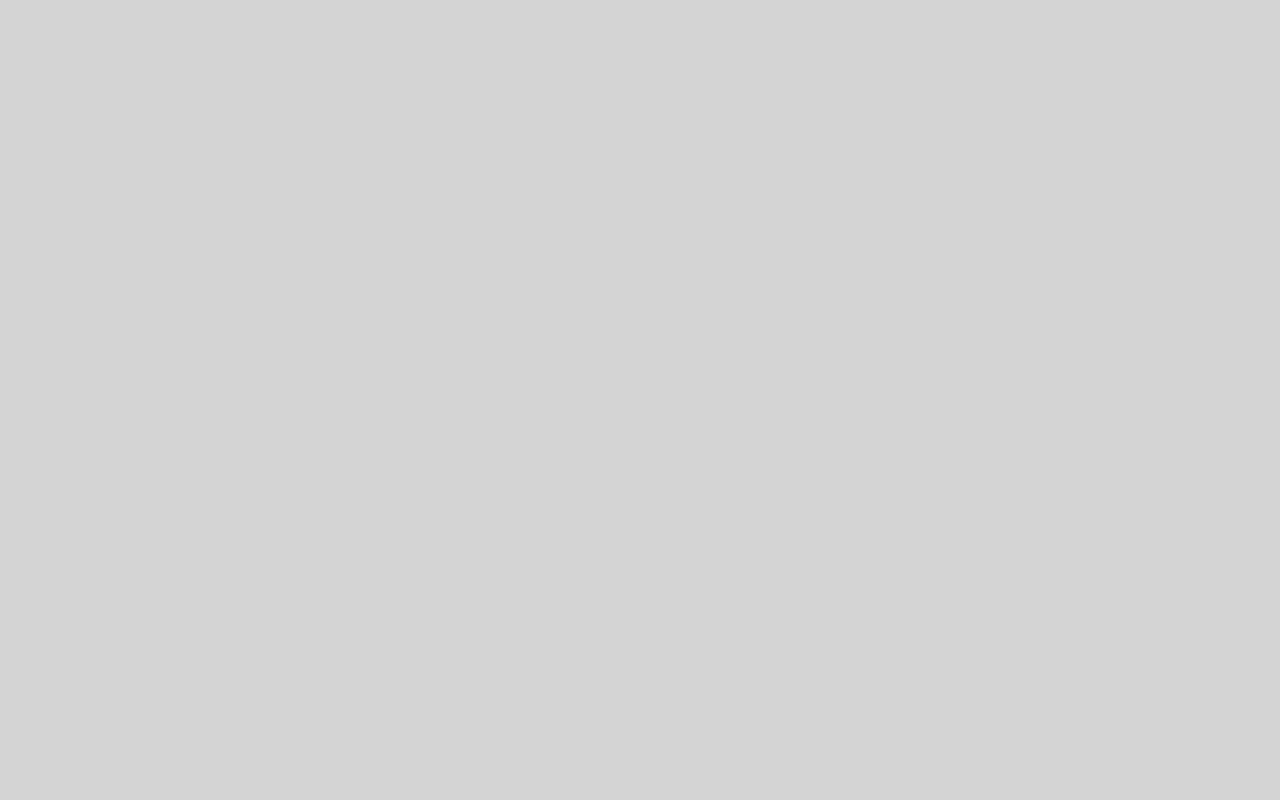
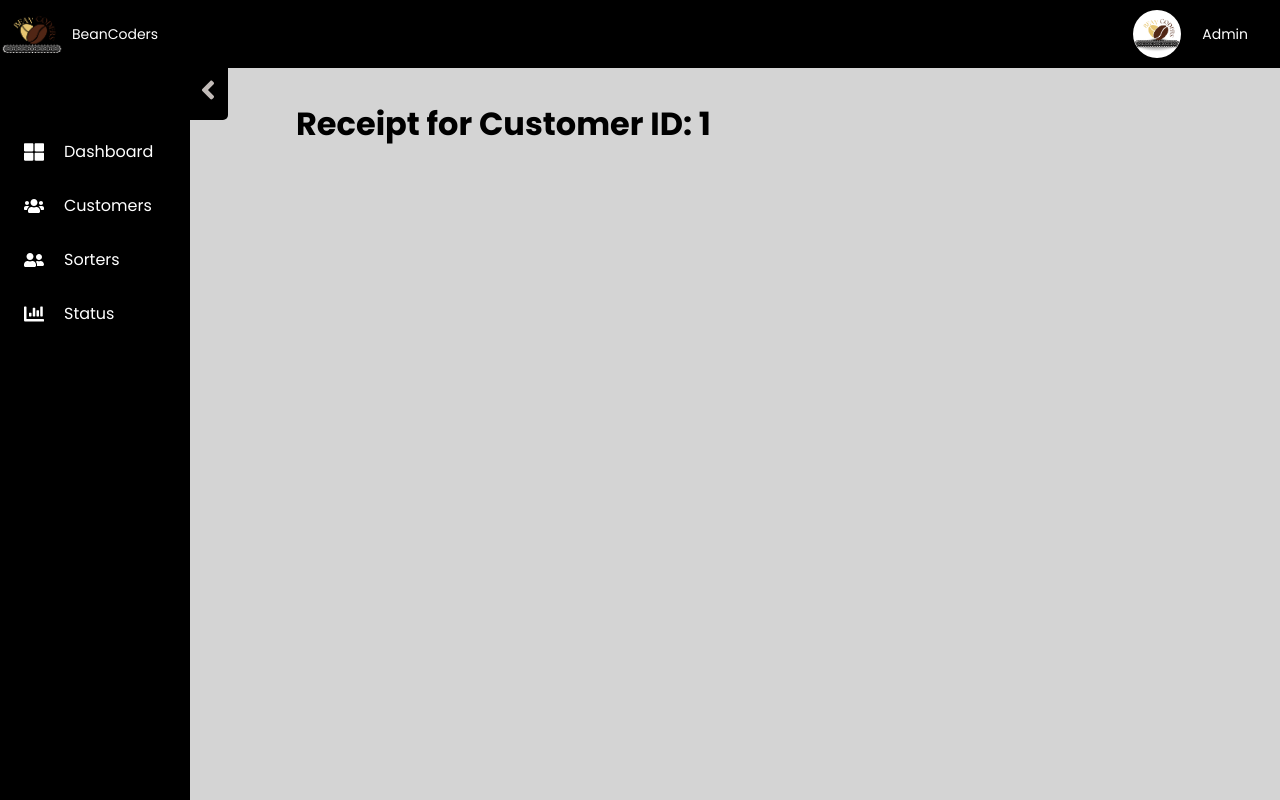
Before and after one commit to joephinecalapiz/beancoders-coffee-sorters, a React (Vite) app: page /receipt/1 in a window 1280 px wide. Before the commit this address had no page. Built offline with nearby package versions, Linux system fonts and the light colour scheme; no server answers.

Commit message:
update code

```diff
--- a/src/App.jsx
+++ b/src/App.jsx
@@ -15,6 +15,7 @@ import Customers from "./screens/DashboardScreen/Customers";
 import Status from "./screens/DashboardScreen/Status";
 import Profile from "./screens/ProfileScreen/Profile";
 import SortingStatus from "./screens/DashboardScreen/SortingStatus";
+import Receipt from "./screens/ReceiptScreen/Receipt";
 
 function App() {
   const [navVisible, showNavbar] = useState(false);
@@ -98,6 +99,7 @@ function App() {
           path="/customerstatus/:customerName"
           element={<SortingStatus />}
         />
+        <Route path="/receipt/:customerId" element={<Receipt />} />
       </Routes>
     </BrowserRouter>
   );
--- a/src/config.jsx
+++ b/src/config.jsx
@@ -1,4 +1,4 @@
 /** @format */
 
-const api_endpoint = "http://192.168.1.19:8000/api";
+const api_endpoint = "http://192.168.1.7:8000/api";
 export default api_endpoint;
--- a/src/screens/DashboardScreen/Customers.jsx
+++ b/src/screens/DashboardScreen/Customers.jsx
@@ -6,9 +6,15 @@ import Sidebar from "../../component/Sidebar";
 import api_endpoint from "../../config";
 import "../.././css/customer.css";
 import "../.././css/Sidebar.css";
+import { useNavigate } from "react-router-dom";
 
 const Customers = () => {
   const [navVisible, showNavbar] = useState(false);
+  const navigate = useNavigate(); // Use the hook here
+
+  const handleSeeMore = (customerId) => {
+    navigate(`/receipt/${customerId}`); // Use the navigate function directly
+  };
 
   const toggleSidebar = () => {
     showNavbar(!navVisible);
@@ -63,13 +69,6 @@ const Customers = () => {
     closeModal();
   };
 
-  const handleSeeMore = (customerName) => {
-    // For demonstration purposes, we'll display an alert with the customer's name as the history
-    alert(
-      `History for ${customerName}: Lorem ipsum dolor sit amet, consectetur adipiscing elit.`
-    );
-  };
-
   useEffect(() => {
     document.title = "Customers";
   }, []);
@@ -103,6 +102,7 @@ const Customers = () => {
   const filteredCustomers = allCustomers.filter((customer) =>
     customer.customerName.toLowerCase().includes(searchText.toLowerCase())
   );
+  const sortedFilteredCustomers = filteredCustomers.sort((a, b) => b.id - a.id);
 
   const handleSearchInputChange = (e) => {
     setSearchText(e.target.value);
@@ -112,8 +112,9 @@ const Customers = () => {
 
   return (
     <>
-      <div className={`App ${navVisible ? "content-shift-right" : ""}`}
-      style={{ backgroundColor: '#d4d4d4' }}
+      <div
+        className={`App ${navVisible ? "content-shift-right" : ""}`}
+        style={{ backgroundColor: "#d4d4d4" }}
       >
         <Sidebar collapsed={navVisible} handleToggleSidebar={toggleSidebar} />
         <Topbar onToggleSidebar={toggleSidebar} />
@@ -226,7 +227,7 @@ const Customers = () => {
                   </th>
                 </tr>
                 <tbody className="bg-white divide-y divide-gray-200">
-                  {filteredCustomers.map((customer) => (
+                  {sortedFilteredCustomers.map((customer) => (
                     <tr key={customer.id} className="custom-table">
                       <td className="poppins-font">{customer.id}</td>
                       <td className="poppins-font">{customer.customerName}</td>
@@ -237,7 +238,7 @@ const Customers = () => {
                           onClick={() => handleSeeMore(customer.customerName)}
                           className="see-more-button focus:outline-none"
                         >
-                          See More...
+                          Receipt
                         </button>
                       </td>
                     </tr>
--- a/src/screens/DashboardScreen/Sorters.jsx
+++ b/src/screens/DashboardScreen/Sorters.jsx
@@ -87,13 +87,6 @@ const Sorters = () => {
     closeModal();
   };
 
-  const handleSeeMore = (sorterName) => {
-    // For demonstration purposes, we'll display an alert with the sorter's name as the history
-    alert(
-      `History for ${sorterName}: Lorem ipsum dolor sit amet, consectetur adipiscing elit.`
-    );
-  };
-
   useEffect(() => {
     document.title = "Sorters";
   }, []);
@@ -103,6 +96,7 @@ const Sorters = () => {
   const filteredSorters = allSorters.filter((sorter) =>
     sorter.sorterName.toLowerCase().includes(searchText.toLowerCase())
   );
+  const sortedFilteredSorters = filteredSorters.sort((a, b) => b.id - a.id);
 
   const handleSearchInputChange = (e) => {
     setSearchText(e.target.value);
@@ -112,8 +106,10 @@ const Sorters = () => {
 
   return (
     <>
-      <div className={`App ${navVisible ? "content-shift-right" : ""}`}
-      style={{ backgroundColor: '#d4d4d4' }}>
+      <div
+        className={`App ${navVisible ? "content-shift-right" : ""}`}
+        style={{ backgroundColor: "#d4d4d4" }}
+      >
         <Sidebar collapsed={navVisible} handleToggleSidebar={toggleSidebar} />
         <Topbar onToggleSidebar={toggleSidebar} />
 
@@ -225,7 +221,7 @@ const Sorters = () => {
                 </tr>
 
                 <tbody className="bg-white divide-y divide-gray-200">
-                  {filteredSorters.map((sorter) => (
+                  {sortedFilteredSorters.map((sorter) => (
                     <tr key={sorter.id} className="sort-table">
                       <td className="poppins-font">{sorter.id}</td>
                       <td className="poppins-font">{sorter.sorterName}</td>
--- a/src/screens/DashboardScreen/Status.jsx
+++ b/src/screens/DashboardScreen/Status.jsx
@@ -60,8 +60,9 @@ const Status = () => {
     <>
       <Sidebar collapsed={navVisible} handleToggleSidebar={toggleSidebar} />
       <Topbar onToggleSidebar={toggleSidebar} />
-      <div className={`App ${navVisible ? "content-shift-right" : ""}`}
-      style={{ backgroundColor: '#d4d4d4' }}
+      <div
+        className={`App ${navVisible ? "content-shift-right" : ""}`}
+        style={{ backgroundColor: "#d4d4d4" }}
       >
         <div
           className={`p-5 ${navVisible ? "ml-0" : "sm:ml-64"}`}
--- /dev/null
+++ b/src/screens/ReceiptScreen/Receipt.jsx
@@ -0,0 +1,62 @@
+/** @format */
+
+import React, { useState, useEffect } from "react";
+import { useParams } from "react-router-dom";
+import api_endpoint from "../../config";
+import Sidebar from "../../component/Sidebar";
+import Topbar from "../../component/Topbar";
+
+const Receipt = ({ toggleSidebar }) => {
+  const { customerId } = useParams();
+  const [receiptDetails, setReceiptDetails] = useState([]);
+  const [navVisible, setNavVisible] = useState(false); // Use setNavVisible to update the navVisible state
+
+  useEffect(() => {
+    fetchReceiptDetails();
+  }, []);
+
+  const fetchReceiptDetails = async () => {
+    try {
+      const response = await fetch(api_endpoint + `/receipts/${customerId}`);
+      if (!response.ok) {
+        throw new Error("Failed to fetch receipt details");
+      }
+      const data = await response.json();
+      setReceiptDetails(data);
+    } catch (error) {
+      console.error("Error fetching receipt details:", error);
+    }
+  };
+
+  const handleToggleSidebar = () => {
+    setNavVisible(!navVisible); // Toggle the navVisible state
+    toggleSidebar(); // Call the parent component's toggleSidebar function
+  };
+
+  return (
+    <>
+      <div>
+        <Sidebar
+          collapsed={navVisible}
+          handleToggleSidebar={handleToggleSidebar}
+        />
+        <Topbar onToggleSidebar={handleToggleSidebar} />
+
+        <div
+          className={`App ${navVisible ? "content-shift-right" : ""}`}
+          style={{ backgroundColor: "#d4d4d4" }}
+        >
+          <div className={`p-10 ${navVisible ? "ml-0" : "sm:ml-64"}`}>
+            <div className="flex items-center">
+              <h1 className="profile-title">
+                Receipt for Customer ID: {customerId}
+              </h1>
+            </div>
+          </div>
+        </div>
+      </div>
+    </>
+  );
+};
+
+export default Receipt;
```
Also changed, not shown: src/css/receipt.css (added).
